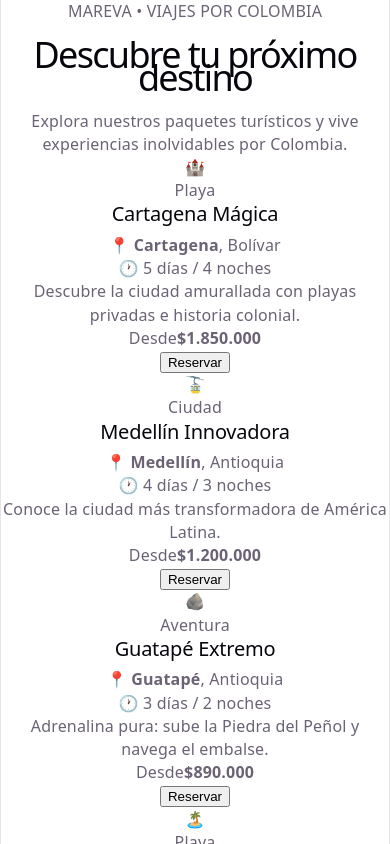
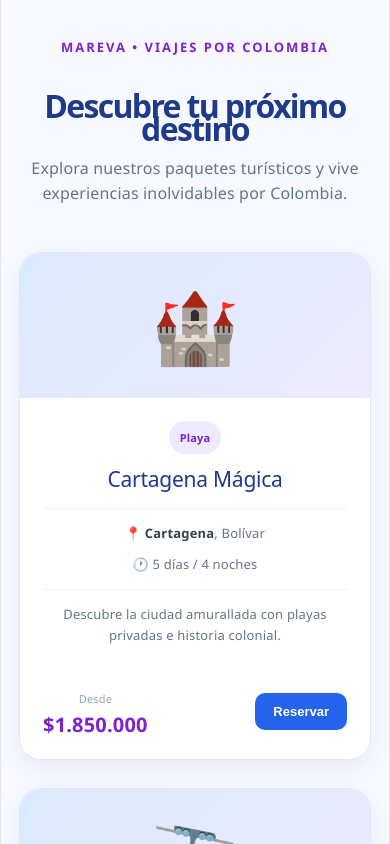
Before and after one commit to nicollvaleriasabogal9-eng/Proyecto-React-Mareva, a React (Vite) app: page / in a window 390 px wide. Shown: the top 844 px of the page. Built offline with nearby package versions, Linux system fonts and the light colour scheme.

Commit message:
Update App.css

```diff
--- a/src/App.css
+++ b/src/App.css
@@ -1,184 +1,201 @@
-.counter {
+* {
+  margin: 0;
+  padding: 0;
+  box-sizing: border-box;
+}
+
+body {
+  font-family: "Segoe UI", Arial, sans-serif;
+  background: #f7f9ff;
+  color: #172554;
+}
+
+#root {
+  min-height: 100vh;
+}
+
+.paquetes-container {
+  width: 100%;
+  min-height: 100vh;
+  padding: 55px 6%;
+  background: #f7f9ff;
+}
+
+.paquetes-header {
+  max-width: 750px;
+  margin: 0 auto 45px;
+  text-align: center;
+}
+
+.paquetes-header span {
+  display: inline-block;
+  margin-bottom: 15px;
+  color: #7e22ce;
+  font-size: 13px;
+  font-weight: 800;
+  letter-spacing: 2px;
+}
+
+.paquetes-header h1 {
+  color: #1e3a8a;
+  font-size: 42px;
+  margin-bottom: 15px;
+  font-weight: 800;
+}
+
+.paquetes-header p {
+  color: #64748b;
   font-size: 16px;
-  padding: 5px 10px;
-  border-radius: 5px;
-  color: var(--accent);
-  background: var(--accent-bg);
-  border: 2px solid transparent;
-  transition: border-color 0.3s;
-  margin-bottom: 24px;
+  line-height: 1.6;
+}
 
-  &:hover {
-    border-color: var(--accent-border);
-  }
-  &:focus-visible {
-    outline: 2px solid var(--accent);
-    outline-offset: 2px;
+.paquetes-grid {
+  width: 100%;
+  max-width: 1200px;
+  margin: auto;
+  display: grid;
+  grid-template-columns: repeat(3, 1fr);
+  gap: 28px;
+}
+
+.paquete-card {
+  background: white;
+  border-radius: 22px;
+  overflow: hidden;
+  border: 1px solid #e2e8f0;
+  box-shadow: 0 8px 25px rgba(30, 58, 138, 0.08);
+  transition: 0.3s ease;
+}
+
+.paquete-card:hover {
+  transform: translateY(-7px);
+  box-shadow: 0 18px 35px rgba(30, 58, 138, 0.16);
+}
+
+.paquete-emoji {
+  height: 145px;
+  display: flex;
+  justify-content: center;
+  align-items: center;
+  font-size: 70px;
+  background: linear-gradient(
+    135deg,
+    #dbeafe,
+    #ede9fe
+  );
+}
+
+.paquete-content {
+  padding: 23px;
+}
+
+.paquete-categoria {
+  display: inline-block;
+  padding: 5px 11px;
+  border-radius: 20px;
+  background: #ede9fe;
+  color: #7e22ce;
+  font-size: 11px;
+  font-weight: 700;
+  margin-bottom: 12px;
+}
+
+.paquete-content h2 {
+  color: #1e3a8a;
+  font-size: 21px;
+  line-height: 1.3;
+  margin-bottom: 15px;
+}
+
+.paquete-info {
+  border-top: 1px solid #eef2ff;
+  border-bottom: 1px solid #eef2ff;
+  padding: 13px 0;
+  margin-bottom: 14px;
+}
+
+.paquete-info p {
+  color: #64748b;
+  font-size: 13px;
+  margin-bottom: 7px;
+}
+
+.paquete-info p:last-child {
+  margin-bottom: 0;
+}
+
+.paquete-info strong {
+  color: #334155;
+}
+
+.paquete-descripcion {
+  min-height: 63px;
+  color: #64748b;
+  font-size: 13px;
+  line-height: 1.6;
+  margin-bottom: 20px;
+}
+
+.paquete-footer {
+  display: flex;
+  justify-content: space-between;
+  align-items: flex-end;
+  gap: 15px;
+}
+
+.paquete-footer div {
+  display: flex;
+  flex-direction: column;
+  gap: 3px;
+}
+
+.paquete-footer span {
+  color: #94a3b8;
+  font-size: 11px;
+}
+
+.paquete-footer strong {
+  color: #7e22ce;
+  font-size: 20px;
+}
+
+.paquete-footer button {
+  border: none;
+  padding: 11px 18px;
+  border-radius: 10px;
+  background: #2563eb;
+  color: white;
+  font-size: 13px;
+  font-weight: 700;
+  cursor: pointer;
+  transition: 0.3s;
+}
+
+.paquete-footer button:hover {
+  background: #7e22ce;
+  transform: translateY(-2px);
+}
+
+@media (max-width: 1000px) {
+  .paquetes-grid {
+    grid-template-columns: repeat(2, 1fr);
   }
 }
 
-.hero {
-  position: relative;
-
-  .base,
-  .framework,
-  .vite {
-    inset-inline: 0;
-    margin: 0 auto;
+@media (max-width: 650px) {
+  .paquetes-container {
+    padding: 35px 18px;
   }
 
-  .base {
-    width: 170px;
-    position: relative;
-    z-index: 0;
+  .paquetes-header h1 {
+    font-size: 32px;
   }
 
-  .framework,
-  .vite {
-    position: absolute;
+  .paquetes-grid {
+    grid-template-columns: 1fr;
   }
 
-  .framework {
-    z-index: 1;
-    top: 34px;
-    height: 28px;
-    transform: perspective(2000px) rotateZ(300deg) rotateX(44deg) rotateY(39deg)
-      scale(1.4);
-  }
-
-  .vite {
-    z-index: 0;
-    top: 107px;
-    height: 26px;
-    width: auto;
-    transform: perspective(2000px) rotateZ(300deg) rotateX(40deg) rotateY(39deg)
-      scale(0.8);
+  .paquete-footer {
+    align-items: center;
   }
 }
-
-#center {
-  display: flex;
-  flex-direction: column;
-  gap: 25px;
-  place-content: center;
-  place-items: center;
-  flex-grow: 1;
-
-  @media (max-width: 1024px) {
-    padding: 32px 20px 24px;
-    gap: 18px;
-  }
-}
-
-#next-steps {
-  display: flex;
-  border-top: 1px solid var(--border);
-  text-align: left;
-
-  & > div {
-    flex: 1 1 0;
-    padding: 32px;
-    @media (max-width: 1024px) {
-      padding: 24px 20px;
-    }
-  }
-
-  .icon {
-    margin-bottom: 16px;
-    width: 22px;
-    height: 22px;
-  }
-
-  @media (max-width: 1024px) {
-    flex-direction: column;
-    text-align: center;
-  }
-}
-
-#docs {
-  border-right: 1px solid var(--border);
-
-  @media (max-width: 1024px) {
-    border-right: none;
-    border-bottom: 1px solid var(--border);
-  }
-}
-
-#next-steps ul {
-  list-style: none;
-  padding: 0;
-  display: flex;
-  gap: 8px;
-  margin: 32px 0 0;
-
-  .logo {
-    height: 18px;
-  }
-
-  a {
-    color: var(--text-h);
-    font-size: 16px;
-    border-radius: 6px;
-    background: var(--social-bg);
-    display: flex;
-    padding: 6px 12px;
-    align-items: center;
-    gap: 8px;
-    text-decoration: none;
-    transition: box-shadow 0.3s;
-
-    &:hover {
-      box-shadow: var(--shadow);
-    }
-    .button-icon {
-      height: 18px;
-      width: 18px;
-    }
-  }
-
-  @media (max-width: 1024px) {
-    margin-top: 20px;
-    flex-wrap: wrap;
-    justify-content: center;
-
-    li {
-      flex: 1 1 calc(50% - 8px);
-    }
-
-    a {
-      width: 100%;
-      justify-content: center;
-      box-sizing: border-box;
-    }
-  }
-}
-
-#spacer {
-  height: 88px;
-  border-top: 1px solid var(--border);
-  @media (max-width: 1024px) {
-    height: 48px;
-  }
-}
-
-.ticks {
-  position: relative;
-  width: 100%;
-
-  &::before,
-  &::after {
-    content: '';
-    position: absolute;
-    top: -4.5px;
-    border: 5px solid transparent;
-  }
-
-  &::before {
-    left: 0;
-    border-left-color: var(--border);
-  }
-  &::after {
-    right: 0;
-    border-right-color: var(--border);
-  }
-}
```
